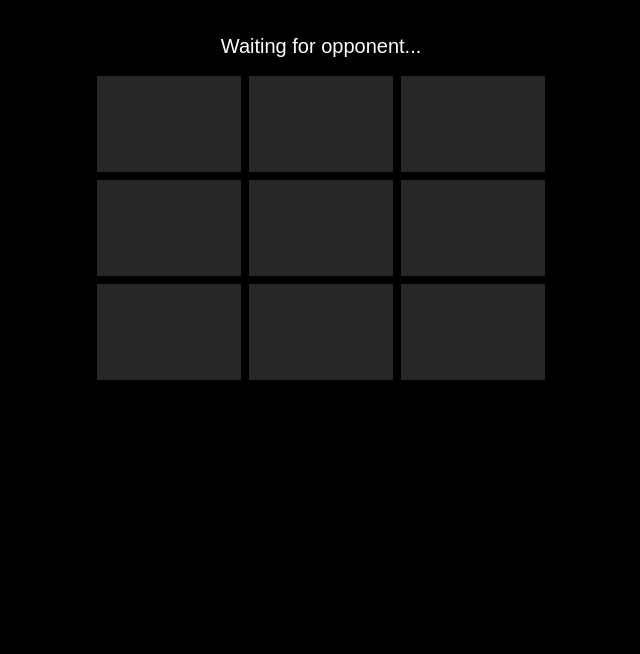
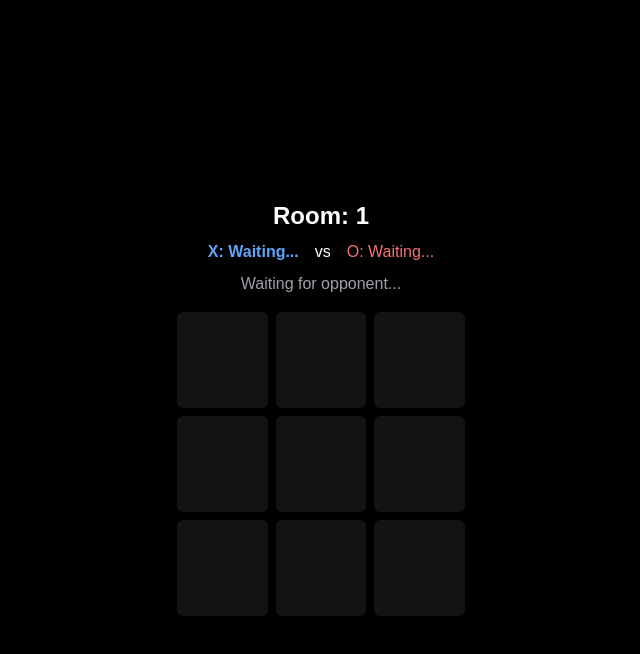
Before and after one commit to qeqqe/Multiplayer-tic-tac-toe, a Next.js app: page /game/1 in a window 1280 px wide. Shown: the top 654 px of the page, without its empty margins (319-959 px from the left). Built offline with nearby package versions, Linux system fonts and the light colour scheme; no server answers.

Commit message:
Fixed the ui

```diff
--- a/app/game/[code]/page.tsx
+++ b/app/game/[code]/page.tsx
@@ -4,45 +4,62 @@ import { useParams, useRouter } from "next/navigation";
 import { useAuth } from "@/app/context/AuthContext";
 import io, { Socket } from "socket.io-client";
 
+interface GameState {
+  board: (string | null)[];
+  xIsNext: boolean;
+  status: "waiting" | "playing" | "finished";
+  winner: string | null;
+  isDraw: boolean;
+  players: {
+    host: { id: string; name: string } | null;
+    guest: { id: string; name: string } | null;
+  };
+}
+
 export default function Game() {
   const { code } = useParams();
   const { user } = useAuth();
   const router = useRouter();
   const socketRef = useRef<Socket | null>(null);
-  const [game, setGame] = useState({
+  const [gameState, setGameState] = useState<GameState>({
     board: Array(9).fill(null),
     xIsNext: true,
     status: "waiting",
+    winner: null,
+    isDraw: false,
     players: { host: null, guest: null },
   });
 
   useEffect(() => {
+    if (!user) return;
+
     socketRef.current = io("http://localhost:3001");
+    const token = localStorage.getItem("token");
 
-    socketRef.current.emit("joinRoom", {
-      roomCode: code,
-      token: localStorage.getItem("token"),
+    socketRef.current.emit("joinRoom", { roomCode: code, token });
+
+    socketRef.current.on("gameState", (state: GameState) => {
+      setGameState(state);
     });
 
-    socketRef.current.on("gameState", setGame);
-    socketRef.current.on("error", () => router.push("/dashboard"));
+    socketRef.current.on("error", (error: string) => {
+      console.error("Socket error:", error);
+      router.push("/dashboard");
+    });
 
     return () => {
-      if (socketRef.current) {
-        socketRef.current.disconnect();
-        socketRef.current = null;
-      }
+      socketRef.current?.disconnect();
     };
-  }, [code]);
+  }, [code, user]);
 
   const handleClick = (index: number) => {
-    if (!socketRef.current || !user || game.status !== "playing") return;
-    if (game.board[index]) return;
+    if (!socketRef.current || !user || gameState.status !== "playing") return;
+    if (gameState.board[index]) return;
 
-    const isHost = game.players.host?.id === user.id;
-    const isGuest = game.players.guest?.id === user.id;
-
-    if ((isHost && !game.xIsNext) || (isGuest && game.xIsNext)) return;
+    const isHost = gameState.players.host?.id === user.id;
+    const isGuest = gameState.players.guest?.id === user.id;
+    if ((isHost && !gameState.xIsNext) || (isGuest && gameState.xIsNext))
+      return;
 
     socketRef.current.emit("move", {
       roomCode: code,
@@ -52,32 +69,85 @@ export default function Game() {
   };
 
   const getStatus = () => {
-    if (game.status === "finished") return "Game Over";
-    if (game.status === "waiting") return "Waiting for opponent...";
+    if (gameState.status === "finished") {
+      if (gameState.winner) {
+        return gameState.winner === user?.id
+          ? "You won! 🎉"
+          : "Opponent won! 😢";
+      }
+      return "Draw game! 🤝";
+    }
+    if (gameState.status === "waiting") return "Waiting for opponent...";
 
-    const isHost = game.players.host?.id === user?.id;
-    const isGuest = game.players.guest?.id === user?.id;
+    const isHost = gameState.players.host?.id === user?.id;
+    const isGuest = gameState.players.guest?.id === user?.id;
 
-    if ((isHost && game.xIsNext) || (isGuest && !game.xIsNext)) {
-      return "Your turn";
+    if ((isHost && gameState.xIsNext) || (isGuest && !gameState.xIsNext)) {
+      return "Your turn!";
     }
     return "Opponent's turn";
   };
 
+  const getPlayerLabel = (playerId: string | undefined) => {
+    if (!playerId) return "Waiting...";
+    return playerId === user?.id ? "You" : "Opponent";
+  };
+
   return (
-    <div className="min-h-screen bg-black text-white p-8">
-      <h2 className="text-xl mb-4 text-center">{getStatus()}</h2>
-      <div className="grid grid-cols-3 gap-2 max-w-md mx-auto">
-        {game.board.map((square, i) => (
+    <div className="min-h-screen bg-black flex flex-col items-center justify-center p-4">
+      {/* Room info */}
+      <div className="text-white mb-4">
+        <h1 className="text-2xl font-bold text-center">Room: {code}</h1>
+        <div className="flex justify-center items-center gap-4 mt-2">
+          <div
+            className={`text-blue-400 ${gameState.xIsNext ? "font-bold" : ""}`}
+          >
+            X: {getPlayerLabel(gameState.players.host?.id || "")}
+          </div>
+          <div>vs</div>
+          <div
+            className={`text-red-400 ${!gameState.xIsNext ? "font-bold" : ""}`}
+          >
+            O:{" "}
+            {gameState.players.guest
+              ? getPlayerLabel(gameState.players.guest.id)
+              : "Waiting..."}
+          </div>
+        </div>
+        <p className="text-zinc-400 text-center mt-2">{getStatus()}</p>
+      </div>
+
+      {/* Game board */}
+      <div className="grid grid-cols-3 gap-2 w-72 h-72">
+        {gameState.board.map((square, i) => (
           <button
             key={i}
             onClick={() => handleClick(i)}
-            className="bg-zinc-800 h-24 text-4xl"
+            disabled={gameState.status !== "playing"}
+            className={`
+              bg-zinc-800/50 hover:bg-zinc-700/50 rounded-md
+              flex items-center justify-center text-4xl font-bold
+              w-full h-24 transition-colors
+              ${square === "X" ? "text-blue-400" : "text-red-400"}
+              ${gameState.status === "playing" ? "hover:bg-zinc-700/80" : ""}
+            `}
           >
             {square}
           </button>
         ))}
       </div>
+
+      {/* Game controls */}
+      {gameState.status === "finished" && (
+        <div className="mt-6 space-x-4">
+          <button
+            onClick={() => router.push("/dashboard")}
+            className="px-6 py-2 bg-zinc-700 text-white rounded-md hover:bg-zinc-600"
+          >
+            Back to Lobby
+          </button>
+        </div>
+      )}
     </div>
   );
 }
```
